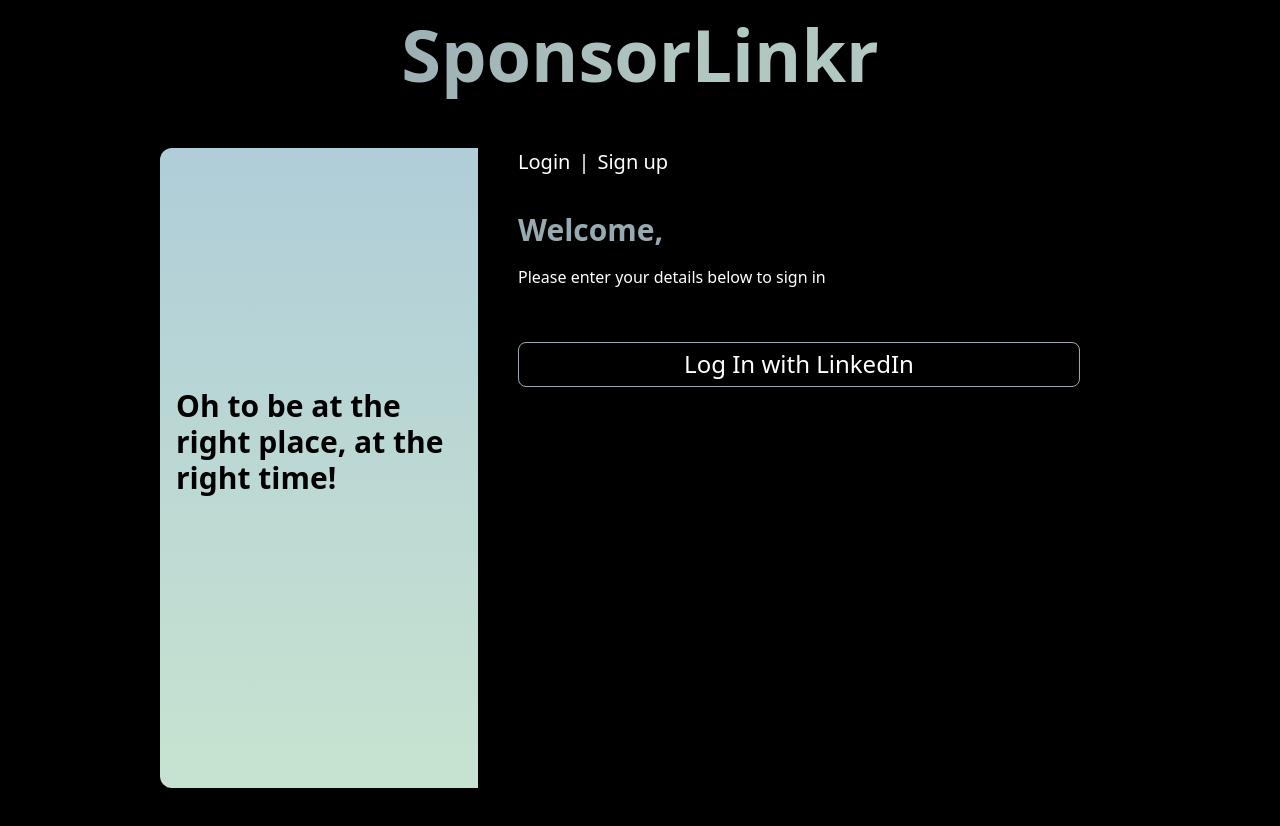
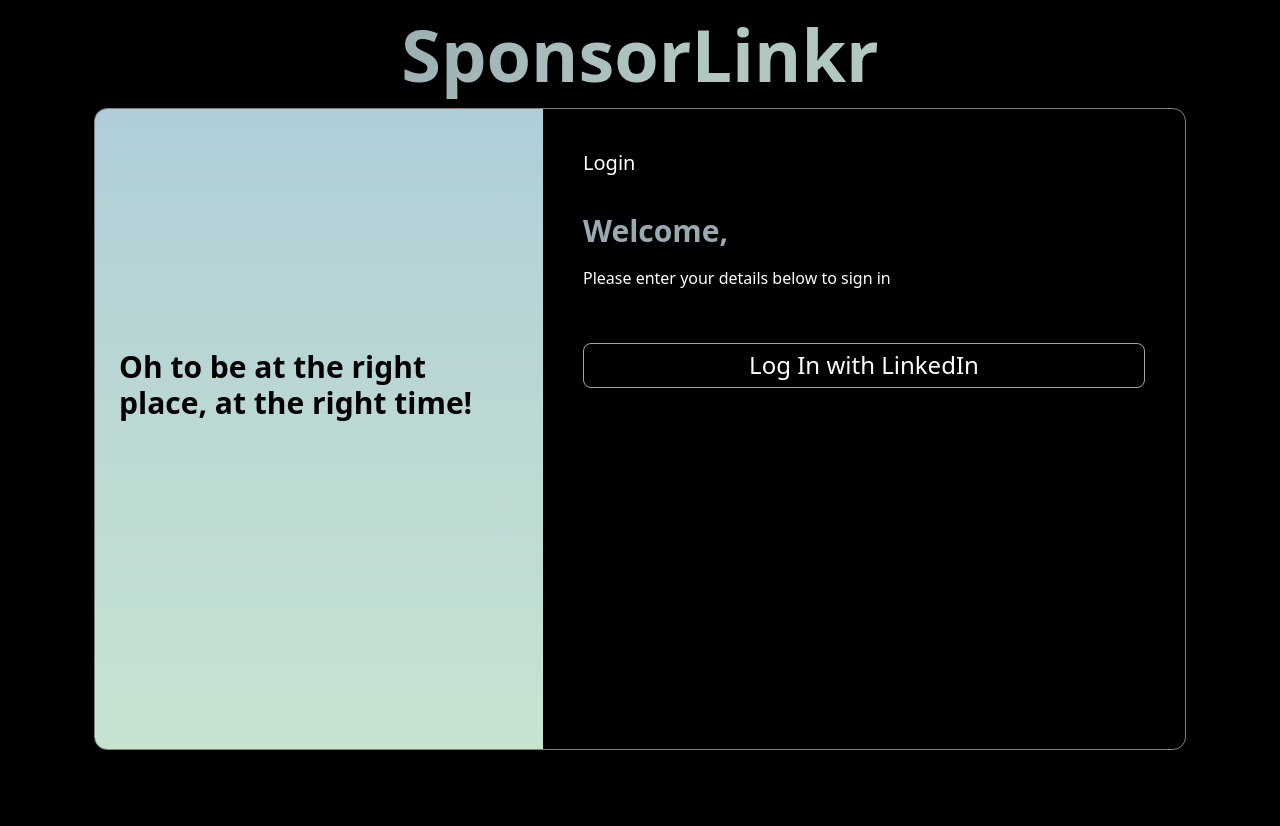
Before and after one commit to gregg-gg/SponsorLinkr-frontend, a React (Vite) app: page /new in a window 1280 px wide. After the commit the page ends 800 px from the top, so only its background shows below. Built offline with nearby package versions, Linux system fonts and the light colour scheme; the HTML template or start-up script is replaced by a standard one.

Commit message:
fix: design

```diff
--- a/src/components/Data.css
+++ b/src/components/Data.css
@@ -2,6 +2,7 @@
     background-image: url("../../bgData.svg");
     background-repeat: no-repeat;
     background-position: top right;
+    position: absolute;
 }
 
 .parent1{
@@ -23,7 +24,7 @@
     color: white;
     font-size: 2rem;
     padding-left: 1rem;
-    padding-top: 5rem;
+    padding-top: 2rem;
 }
 
 .subHeading span{
@@ -37,6 +38,7 @@
     display: flex;
     flex-direction: row;
     padding: 1rem 1.5rem;
+    backdrop-filter: blur(11px);
 }
 
 .name{
--- a/src/components/Data.jsx
+++ b/src/components/Data.jsx
@@ -111,7 +111,7 @@ const Data = () => {
             BackgroundClip: "text",
             TextFillColor: "transparent",
           }}
-          className="text-7xl font-bold mx-80 leading-normal sponsorLinkr"
+          className="text-7xl font-bold mx-80 my-2 leading-normal sponsorLinkr"
         >
           SponsorLinkr
         </h1>
--- a/src/components/DataCard.jsx
+++ b/src/components/DataCard.jsx
@@ -10,7 +10,7 @@ const DataCard = ({ data }) => {
           width: "25vw",
           height: "32vh",
           background:
-            "url(.png), linear-gradient(180deg, rgba(167, 195, 202, 0.3) 0%, rgba(171, 198, 183, 0.1) 100%)",
+            "url(.png), linearGradient(180deg, rgba(167, 195, 202, 0.21) 0%, rgba(171, 198, 183, 0.08) 100%)",
           backgroundBlendMode: "overlay",
         }}
         className="text-white m-10 box"
--- /dev/null
+++ b/src/components/Login.css
@@ -0,0 +1,9 @@
+.headDiv{
+    border: 1px solid grey !important;
+    max-width: max-content !important;
+    padding: 0 !important;
+    width: 90vw;
+    height: fit-content;
+    margin: auto;
+    border-radius: 13px;
+}
--- a/src/components/Login.jsx
+++ b/src/components/Login.jsx
@@ -1,4 +1,5 @@
 import LoginForm from "./LoginForm";
+import "./Login.css";
 
 const Login = () => {
   return (
@@ -16,19 +17,19 @@ const Login = () => {
       >
         SponsorLinkr
       </h1>
-      <div className="flex">
+      <div className="flex headDiv">
         <div
           style={{
             background:
               "linear-gradient(180deg, rgba(189, 221, 233, 0.93) 0%, #C7E3D0 100%)",
-            top: "137px",
-            left: "292px",
-            width: "45vw",
+            // top: "137px",
+            // left: "292px",
+            width: "35vw",
             height: "80vh",
           }}
-          className="ml-40 my-10 rounded-tl-xl rounded-bl-xl"
+          className="rounded-tl-xl rounded-bl-xl"
         >
-          <h1 className="flex justify-center items-center text-3xl font-bold mt-60 mx-4">
+          <h1 className="flex justify-center items-center text-3xl font-bold mt-60 mx-6">
             Oh to be at the right place, at the right time!
           </h1>
         </div>
@@ -37,13 +38,9 @@ const Login = () => {
             //   background:
             //     "linear-gradient(180deg, #000000 0%, rgba(89, 89, 89, 0) 100%);",
             background:
-              "linear-gradient(180deg, #000000 0%, rgba(89, 89, 89, 0) 100%);",
-            top: "137px",
-            left: "292px",
-            width: "658px",
-            height: "563px",
+              "linear-gradient(180deg, #000000 0%, rgba(89, 89, 89, 0) 100%)",
           }}
-          className="mr-40 my-10 rounded-tr-xl rounded-br-xl"
+          className="my-10 rounded-tr-xl rounded-br-xl"
         >
           {/* parent for the content */}
           <div>
@@ -54,14 +51,6 @@ const Login = () => {
                 }}
               >
                 Login
-              </button>
-              <p className="mx-2">|</p>
-              <button
-                onClick={() => {
-                  setIsSigningUp(true);
-                }}
-              >
-                Sign up
               </button>
             </div>
             <div className="text-[#97AAB1] font-bold leading-7 text-3xl m-10">
```
Also changed, not shown: public/cardBg.png (added), 1 other file (tests, documents, lock files or other folders).
